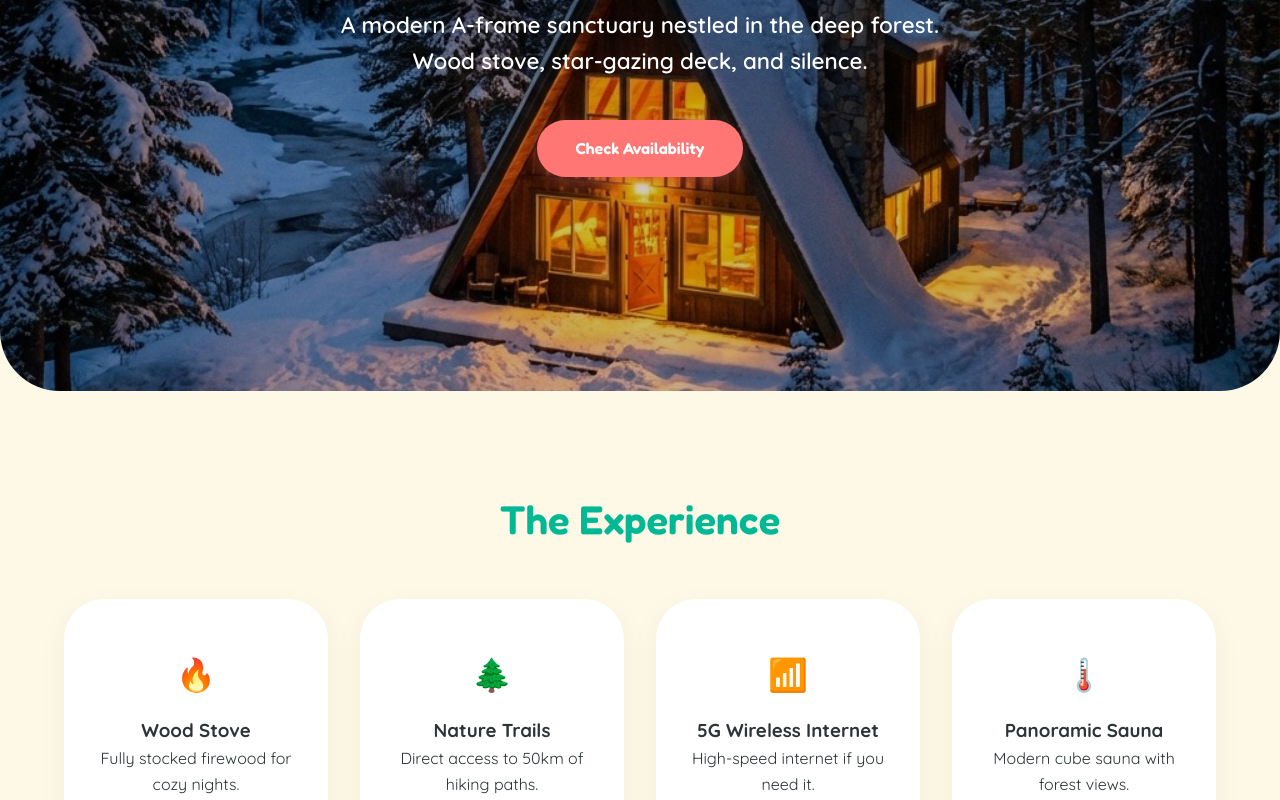
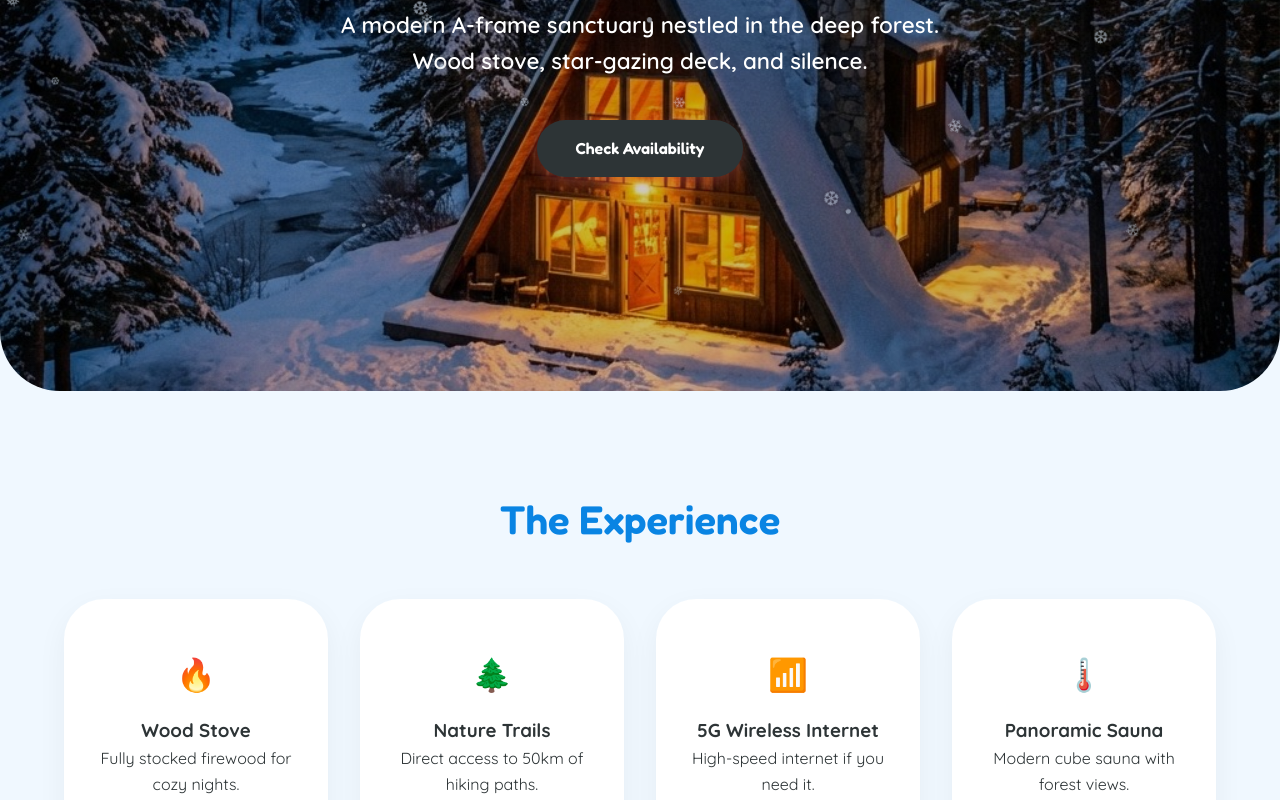
Before and after one commit to mar1uz/cabana-test, a plain HTML site: page index.html in a window 1280 px wide. Shown: the part 418-1218 px from the top of the page. Drawn offline with Linux system fonts and the light colour scheme.

Commit message:
Apply Winter Theme with Snowflakes

```diff
--- a/index.html
+++ b/index.html
@@ -12,14 +12,14 @@
     <style>
         /* --- CSS VARIABLES & RESET --- */
         :root {
-            /* Playful Palette */
-            --primary: #00b894;
-            /* Minty Teal */
-            --accent: #ff7675;
-            /* Playful Pinkish Red */
-            --light: #fef9e7;
-            /* Creamy Warm White */
-            --dark: #2d3436;
+            /* Winter Theme Palette */
+            --primary: #0984e3;
+            /* Icy Blue */
+            --accent: #2d3436;
+            /* Dark Pine / Charcoal */
+            --light: #f0f8ff;
+            /* Alice Blue (Snowy White) */
+            --dark: #2c3e50;
             --text: #2d3436;
             --font-heading: 'Fredoka', sans-serif;
             --font-body: 'Quicksand', sans-serif;
@@ -426,6 +426,34 @@
             /* Shift by half because we duplicate content */
         }
 
+        /* SNOWFLAKE ANIMATION */
+        .snowflake {
+            position: fixed;
+            top: -10px;
+            color: #dbeaf9;
+            font-size: 1em;
+            font-family: Arial, sans-serif;
+            text-shadow: 0 0 5px #000;
+            user-select: none;
+            z-index: 9999;
+            pointer-events: none;
+            animation-name: fallbox;
+            animation-iteration-count: infinite;
+            animation-timing-function: linear;
+        }
+
+        @keyframes fallbox {
+            0% {
+                transform: translateY(0) rotate(0deg);
+                opacity: 0.8;
+            }
+
+            100% {
+                transform: translateY(110vh) rotate(360deg);
+                opacity: 0.3;
+            }
+        }
+
         /* --- FOOTER --- */
         footer {
             background: var(--dark);
@@ -679,6 +707,29 @@
         lightbox.addEventListener('click', () => {
             lightbox.classList.remove('active');
         });
+
+        // --- SNOWFLAKES GENERATOR ---
+        function createSnowflakes() {
+            const symbols = ['❄', '❅', '❆', '•'];
+            const numberOfFlakes = 50;
+
+            for (let i = 0; i < numberOfFlakes; i++) {
+                const flake = document.createElement('div');
+                flake.className = 'snowflake';
+                flake.innerText = symbols[Math.floor(Math.random() * symbols.length)];
+
+                // Randomize properties
+                flake.style.left = Math.random() * 100 + 'vw';
+                flake.style.animationDuration = Math.random() * 5 + 5 + 's'; // 5-10s
+                flake.style.fontSize = Math.random() * 10 + 10 + 'px'; // 10-20px
+                flake.style.opacity = Math.random();
+                flake.style.animationDelay = Math.random() * 5 + 's';
+
+                document.body.appendChild(flake);
+            }
+        }
+
+        createSnowflakes();
     </script>
 </body>
 
```
